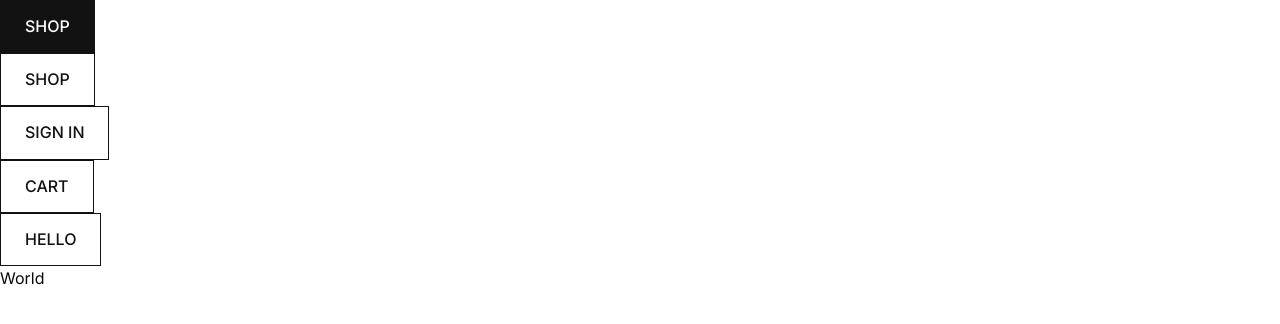
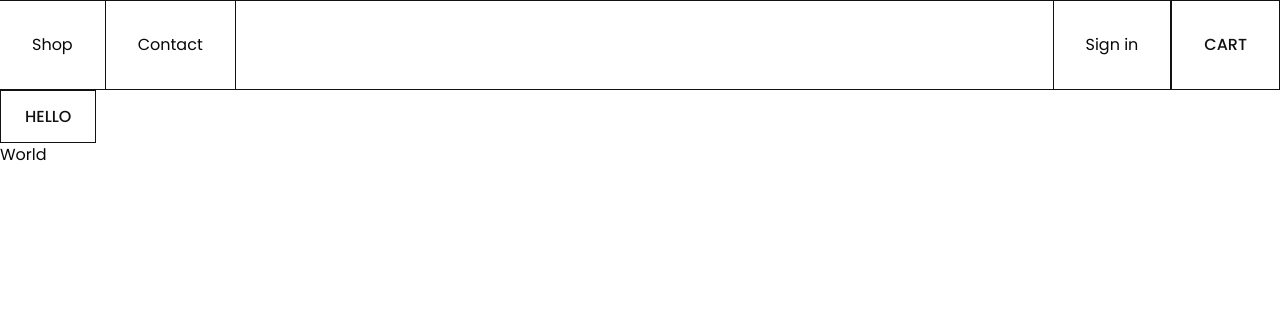
Before and after one commit to 289Volts/flowery-ecommerce, a Next.js app: page / in a window 1280 px wide. Shown: the top 324 px of the page. Built offline with nearby package versions, Linux system fonts and the light colour scheme.

Commit message:
Feat
Styling for Desktop header done

```diff
--- a/src/app/layout.tsx
+++ b/src/app/layout.tsx
@@ -1,9 +1,9 @@
 import type { Metadata } from 'next';
-import { Inter } from 'next/font/google';
+import { Poppins } from 'next/font/google';
 import Layout from '../components/layout/Layout';
 import './globals.css';
 
-const inter = Inter({ subsets: ['latin'] });
+const poppins = Poppins({ subsets: ['latin-ext'], weight: ['400', '500', '600', '700', '800', '900'] });
 
 export const metadata: Metadata = {
 	title: 'Flower Delivery',
@@ -14,7 +14,7 @@
 	return (
 		<html
 			lang="en"
-			className={inter.className}
+			className={poppins.className}
 		>
 			<body>
 				<Layout>{children}</Layout>
--- a/src/components/layout/Header.tsx
+++ b/src/components/layout/Header.tsx
@@ -1,36 +1,45 @@
 import cartIcon from '@/public/assets/icons/cart.svg';
 import menu from '@/public/assets/icons/ham-menu.svg';
 import Image from 'next/image';
+import Link from 'next/link';
 import Button from '../ui/Button';
 
 const Header = () => {
 	return (
 		<header className="">
-			<div className="desktop hidden lg:block">
-				<Button variant="secondary">Shop</Button>
-				<Button variant="secondary">Shop</Button>
-				<Button variant="secondary">Sign in</Button>
-				<Button variant="secondary">Cart</Button>
+			<div className="desktop hidden lg:grid grid-cols-[1fr_1fr] border-y border-y-black">
+				<div className="flex">
+					<Link
+						href=""
+						className="w-max p-8"
+					>
+						Shop
+					</Link>
+					<Link
+						href=""
+						className="w-max p-8 border-x border-x-black"
+					>
+						Contact
+					</Link>
+				</div>
+				<div className="flex col-end-4">
+					<Link
+						href=""
+						className="w-max p-8 border-x border-x-black"
+					>
+						Sign in
+					</Link>
+					<Button
+						className="w-max border-y-0 p-8 "
+						variant="secondary"
+					>
+						Cart
+					</Button>
+				</div>
 			</div>
-			<div className="tablet hidden md:block lg:hidden">
-				<Button variant="secondary">
-					<Image
-						src={menu}
-						alt=""
-						className=""
-					/>
-				</Button>
-				<Button variant="secondary">
-					<Image
-						src={cartIcon}
-						alt=""
-						className=""
-					/>
-				</Button>
-			</div>
-			<div className="mobile grid grid-cols-[1fr_1fr] md:hidden border-y border-y-black">
+			<div className="mobile grid grid-cols-[1fr_1fr] lg:hidden">
 				<Button
-					className="w-max border-y-0"
+					className="w-max border-y-0 p-3 md:p-4"
 					variant="secondary"
 				>
 					<Image
@@ -40,7 +49,7 @@
 					/>
 				</Button>
 				<Button
-					className="w-max col-end-4 border-y-0"
+					className="w-max col-end-4 border-y-0 p-4"
 					variant="secondary"
 				>
 					<Image
```
